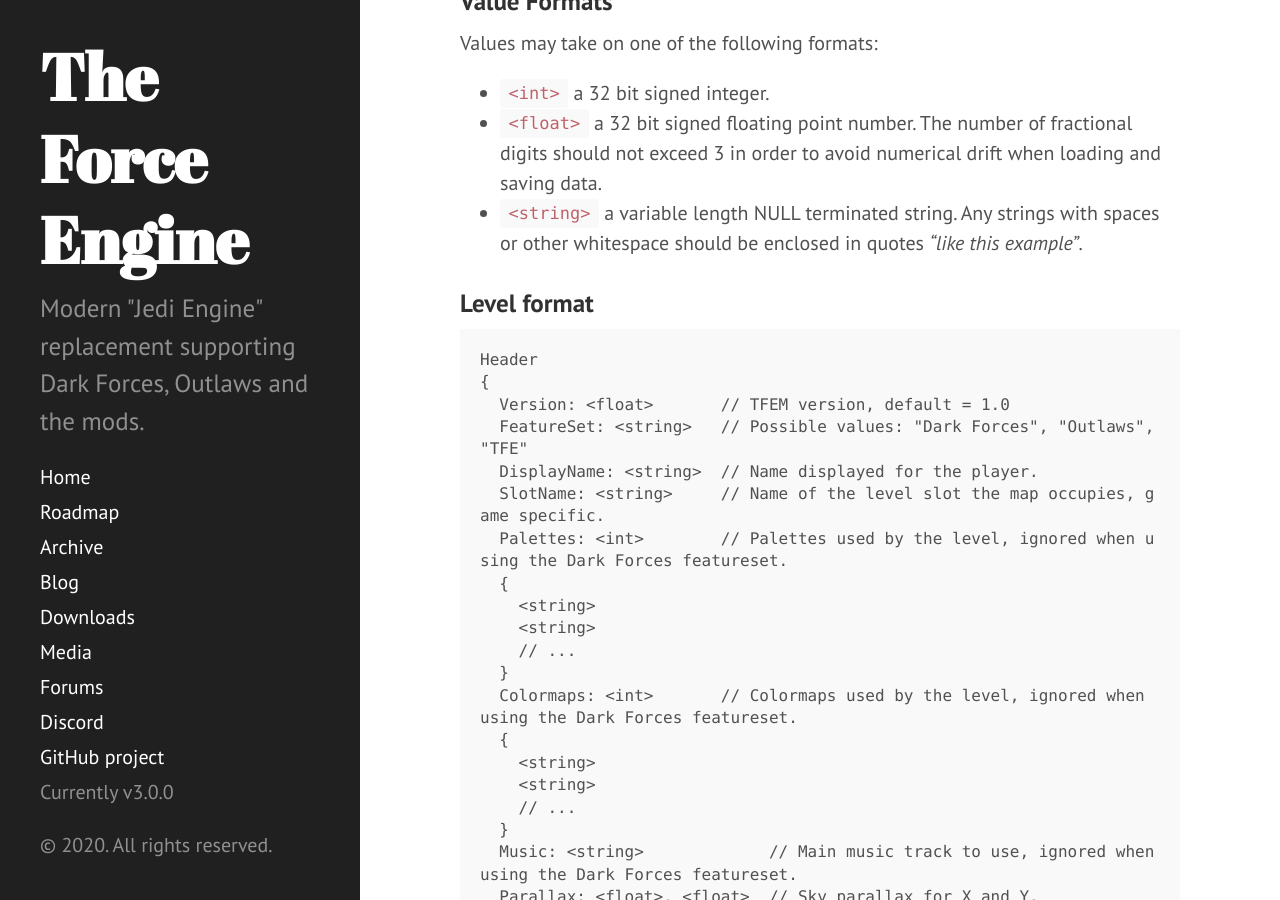
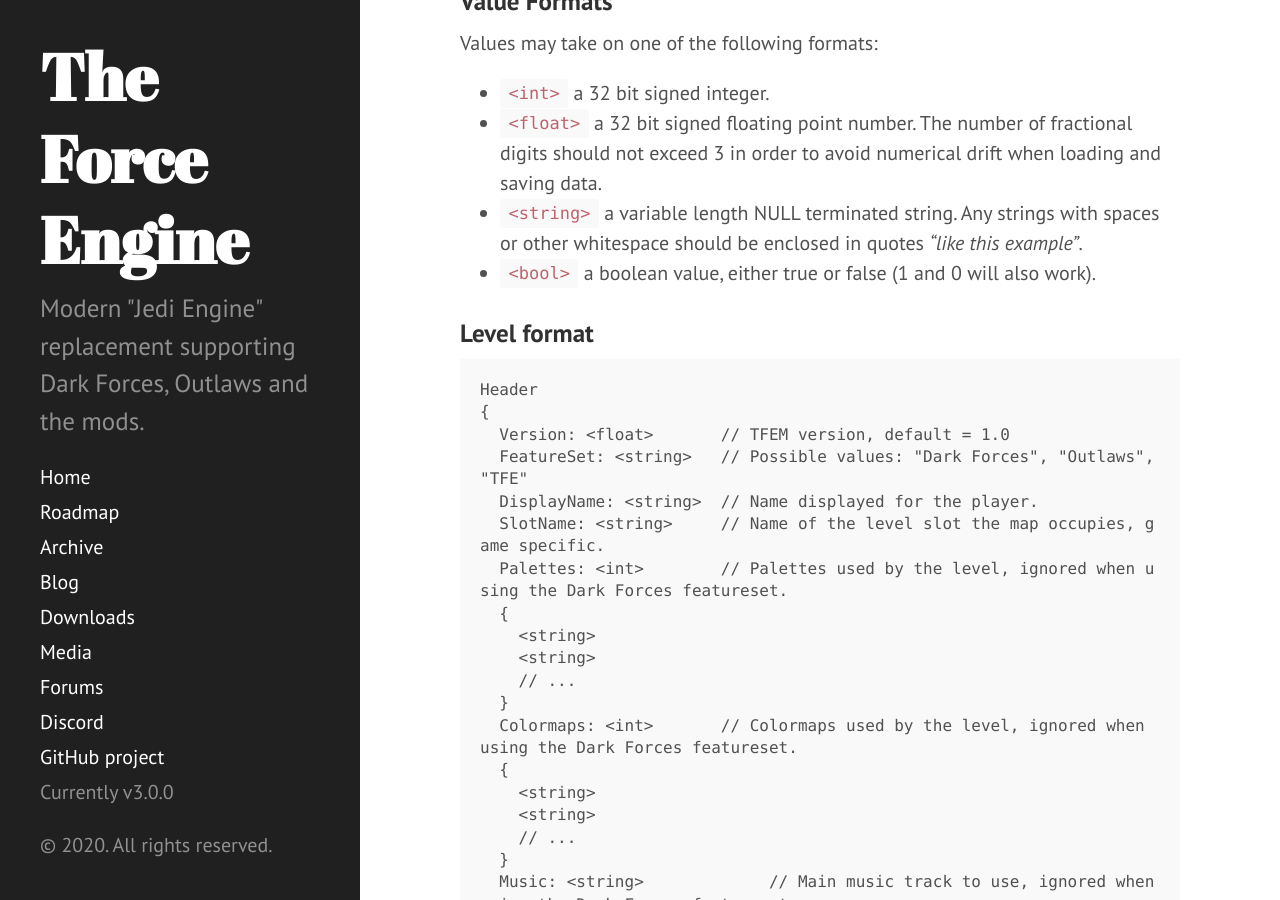
Before and after one commit to TheForceEngine/TheForceEngine.github.io, a Jekyll site: the page built from TFEM_Spec.md, in a window 1280 px wide and 900 px high, scrolled down 3199 px. Built offline with Jekyll 4.4.1, drawn with Linux system fonts in a browser that asks for light colours.

Commit message:
Added <bool> to the format list.

````diff
--- a/TFEM_Spec.md
+++ b/TFEM_Spec.md
@@ -83,6 +83,7 @@
  * ```<int>```  a 32 bit signed integer.
  * ```<float>``` a 32 bit signed floating point number. The number of fractional digits should not exceed 3 in order to avoid numerical drift when loading and saving data.
  * ```<string>``` a variable length NULL terminated string. Any strings with spaces or other whitespace should be enclosed in quotes *"like this example"*.
+ * ```<bool>``` a boolean value, either true or false (1 and 0 will also work).
 
 ### Level format
 ```C++
````
